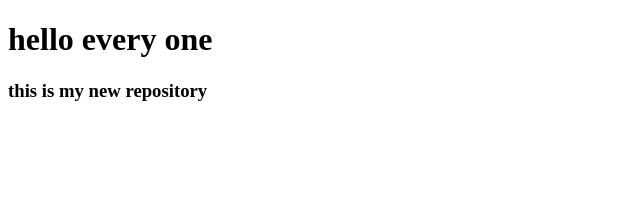
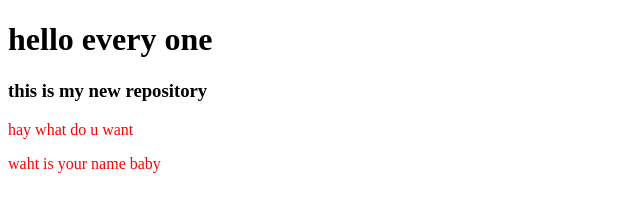
Before and after one commit to rubel1997/my-second-repo, a plain HTML site: page index.html in a window 1280 px wide. Shown: the whole page, without its empty margins (0-640 px from the left). Drawn offline with Linux system fonts and the light colour scheme.

Commit message:
added style

```diff
--- a/index.html
+++ b/index.html
@@ -6,11 +6,14 @@
     <meta http-equiv="X-UA-Compatible" content="IE=edge">
     <meta name="viewport" content="width=device-width, initial-scale=1.0">
     <title>my second github repo</title>
+    <link rel="stylesheet" href="style.css">
 </head>
 
 <body>
     <h1>hello every one</h1>
     <h3>this is my new repository</h3>
+    <p>hay what do u want</p>
+    <p>waht is your name baby </p>
 </body>
 
 </html>
--- /dev/null
+++ b/style.css
@@ -0,0 +1,3 @@
+p {
+    color: red;
+}
```
